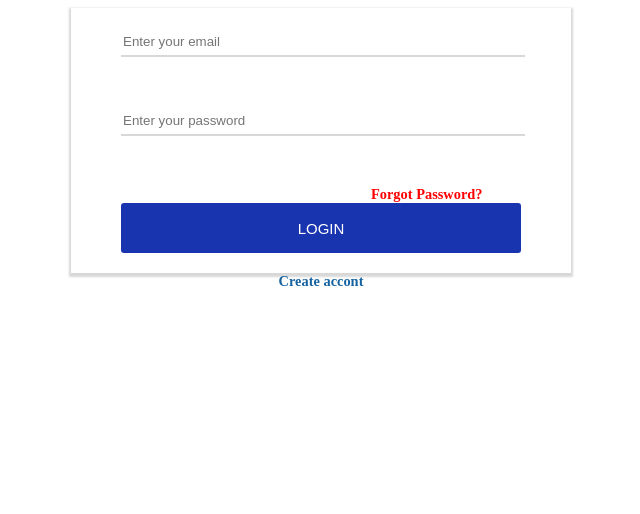
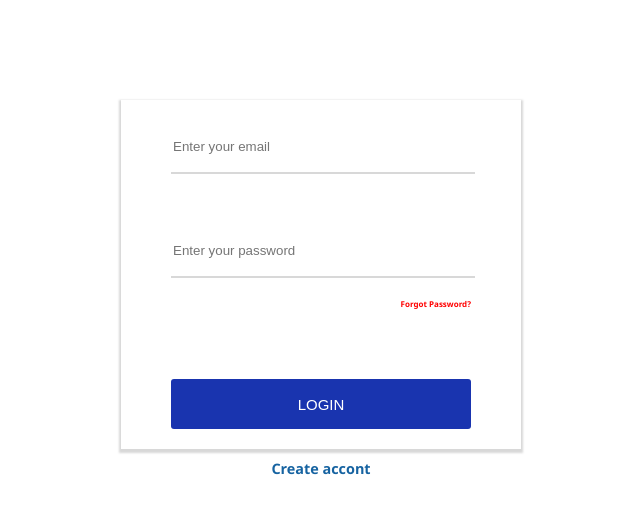
Before and after one commit to gabrielribeirobr/login-mechanism, a plain HTML site: page index.html in a window 1280 px wide. Shown: the whole page, without its empty margins (319-959 px from the left). Drawn offline with Linux system fonts and the light colour scheme.

Commit message:
refactor margin, fontFamily

```diff
--- a/index.html
+++ b/index.html
@@ -3,19 +3,18 @@
 <head>
     <meta charset="UTF-8">
     <meta name="viewport" content="width=device-width, initial-scale=1.0">
-    <title>Document</title>
+    <title>Login</title>
     <link href="styles/style.css" rel="stylesheet">
 </head>
 <body>
-
-    <div class="mainbox">
-
+    <div class="container">
+        <div class="mainbox">
             <input type="text" id="txtEmail" placeholder="Enter your email">
             <input type="password" id="pwd" placeholder="Enter your password">
             <a href="" id="forgotP">Forgot Password?</a>
             <input type="submit" id="login" value="LOGIN">
+        </div>
+        <a href="" id="signUp">Create accont</a>
     </div>
-    <a href="" id="signUp">Create accont</a>
-
 </body>
 </html>
--- a/styles/style.css
+++ b/styles/style.css
@@ -1,32 +1,35 @@
 
+body {
+  font-family: 'Segoe UI', Tahoma, Geneva, Verdana, sans-serif;
+}
 
 .mainbox{
-margin: 100px;
-margin: 0 auto;
-max-width: 400px;
   padding: 20px 50px;
   background-color: white;
   box-shadow: 0px 2px 2px 2px #D8D8D8;
   -moz-box-shadow: 1px 1px 2px #D8D8D8;
 }
 
+.container {
+  max-width: 400px;
+  margin: 100px auto;
+}
+
 #txtEmail{
   border: 0;
   width: 100%;
-height: 25px;
+  height: 50px;
   background-color: white;
   border-bottom: 2px solid #D8D8D8;
-
 }
 
 #pwd{
   border: 0;
   width: 100%;
-height: 25px;
-margin: 50px 0px 50px 0px;
+  height: 50px;
+  margin: 50px 0px 0px 0px;
   background-color: white;
   border-bottom: 2px solid #D8D8D8;
-
 }
 
 #login{
@@ -36,6 +39,7 @@ height: 50px;
   cursor:pointer;
   font-size: 15px;
   color:#ffffff;
+  margin-top: 50px;
   border-radius:3px;
   text-align: center;
   display:inline-block;
@@ -43,13 +47,13 @@ background-color:#1934af;
 }
 
 #forgotP{
+  margin: 20px auto;
   color: red;
-    font-size: 0.9em;
+  font-size: 0.5em;
   display: block;
-    text-align: left;
+  text-align: right;
   font-weight: bold;
   text-decoration: none;
-    margin: 0px 0px 0px 250px;
 }
 
 #forgotP:visited {
@@ -71,6 +75,7 @@ font-weight: bold;
   text-decoration: none;
   border: 0px 0px 0px 50px;
   color: rgb(22, 99, 161);
+  margin-top: 10px;
 }
 
 #signUp:hover{
```
Lines whose indentation alone changed are shown as unchanged.
